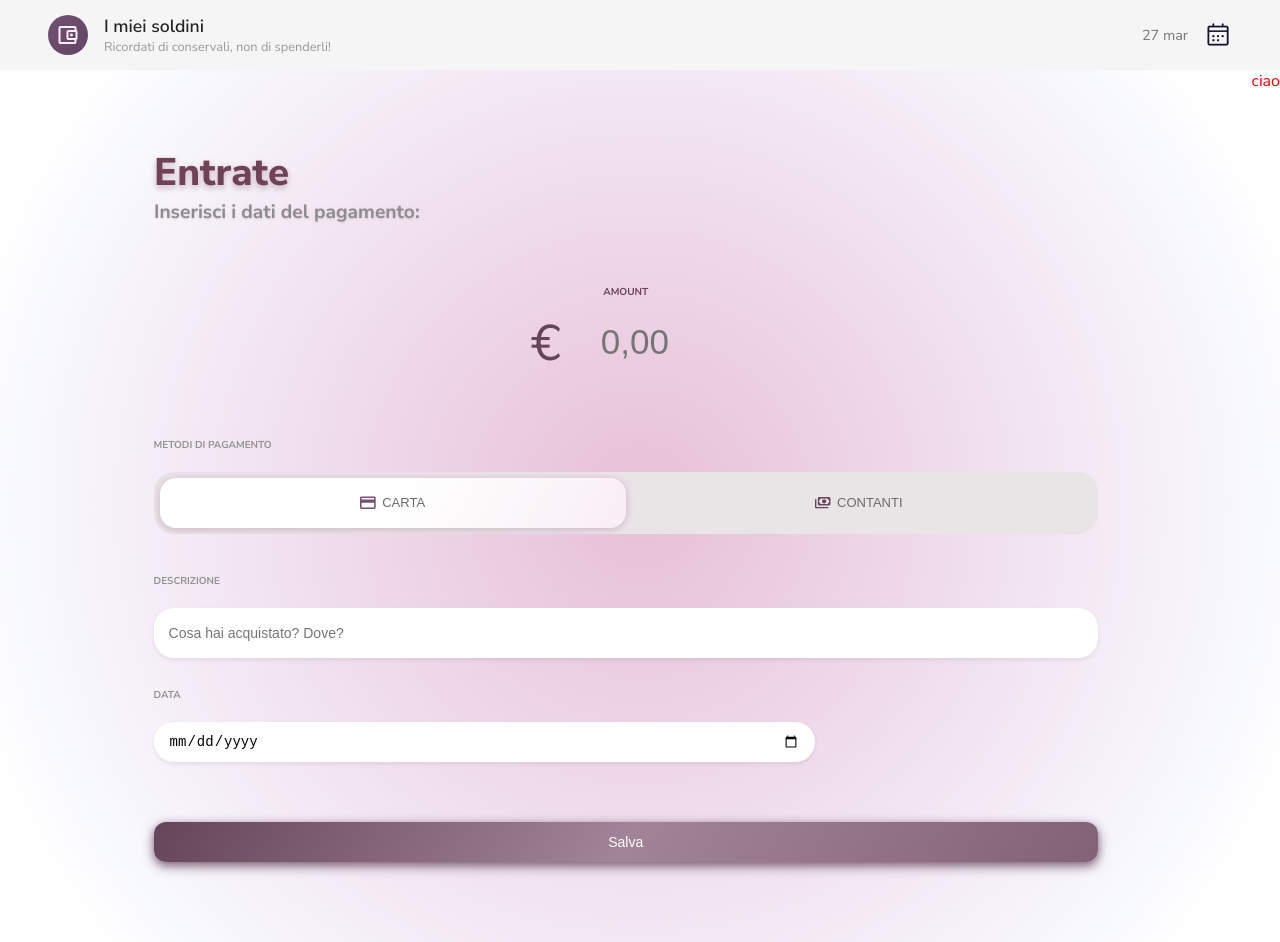
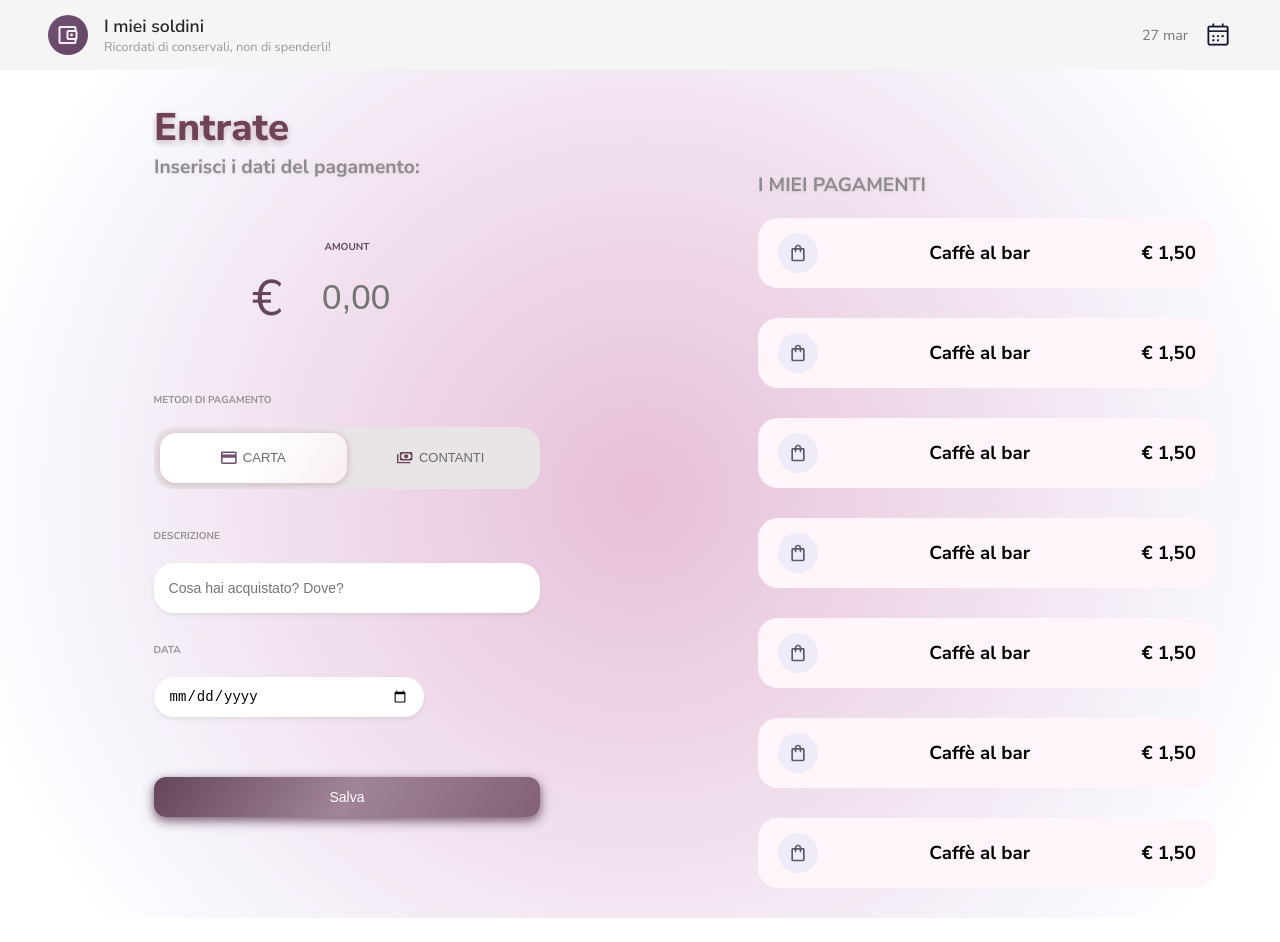
Before and after one commit to Vittoriatosi2006/Gestionale-spese, a React (Vite) app: page / in a window 1280 px wide. After the commit the page ends 918 px from the top, so only its background shows below. Built offline with nearby package versions, Linux system fonts and the light colour scheme; a web font is replaced by a local one.

Commit message:
aggiuna la struttura del componente

```diff
--- a/src/NewEntry.css
+++ b/src/NewEntry.css
@@ -253,7 +253,7 @@
   justify-content: center;
   width: 100%;
   margin-top: 60px;
-  margin-bottom: 80px;
+  margin-bottom: 100px;
 }
 
 .salva {
--- a/src/Recenti.css
+++ b/src/Recenti.css
@@ -1,3 +1,44 @@
-div {
-  color: red;
+.recenti-container {
+  display: flex;
+  flex-direction: column;
+  align-items: stretch;
+  width: 100%;
+  max-width: 1200px;
+  margin: 8% auto 0 auto;
+  padding: 0 5%;
+  box-sizing: border-box;
 }
+
+.i-miei-pagamenti {
+  font-size: clamp(1rem, 3vw, 1.2rem);
+  color: #8d8b8f; /* grigio elegante */
+  text-shadow:
+    0 1px 2px rgba(0, 0, 0, 0.1),
+    0 0 6px rgba(231, 191, 215, 0.2); /* leggero glow rosa */
+  animation: bounceIn 0.8s ease-out forwards;
+  animation-delay: 0.2s; /* parte dopo Entrate */
+  transition: all 0.3s ease;
+  padding-bottom: 20px;
+}
+
+.spesa-singola {
+  display: flex;
+  align-items: center;
+  height: 70px;
+  justify-content: space-between;
+  padding: 0 20px;
+  background-color: rgb(255, 245, 251);
+  border-radius: 20px;
+  margin-bottom: 30px;
+}
+
+.descrizione-pagamento {
+  display: flex;
+  flex-direction: column;
+  align-items: flex-start;
+}
+
+.icona-acquisto {
+  width: 40px;
+  height: 40px;
+}
--- a/src/Recenti.tsx
+++ b/src/Recenti.tsx
@@ -1,5 +1,44 @@
 import "./Recenti.css";
 
 export default function Recenti() {
-  return <div> ciao</div>;
+  return (
+    <main className="recenti-container">
+      <h2 className="i-miei-pagamenti"> I MIEI PAGAMENTI </h2>
+      <div className="spesa-singola">
+        <img src="icona-acquisto.svg" className="icona-acquisto" />
+        <h3 className="descrizione-pagamento"> Caffè al bar </h3>
+        <h3 className="prezzo-pagamento"> € 1,50 </h3>
+      </div>
+      <div className="spesa-singola">
+        <img src="icona-acquisto.svg" className="icona-acquisto" />
+        <h3 className="descrizione-pagamento"> Caffè al bar </h3>
+        <h3 className="prezzo-pagamento"> € 1,50 </h3>
+      </div>
+      <div className="spesa-singola">
+        <img src="icona-acquisto.svg" className="icona-acquisto" />
+        <h3 className="descrizione-pagamento"> Caffè al bar </h3>
+        <h3 className="prezzo-pagamento"> € 1,50 </h3>
+      </div>
+      <div className="spesa-singola">
+        <img src="icona-acquisto.svg" className="icona-acquisto" />
+        <h3 className="descrizione-pagamento"> Caffè al bar </h3>
+        <h3 className="prezzo-pagamento"> € 1,50 </h3>
+      </div>
+      <div className="spesa-singola">
+        <img src="icona-acquisto.svg" className="icona-acquisto" />
+        <h3 className="descrizione-pagamento"> Caffè al bar </h3>
+        <h3 className="prezzo-pagamento"> € 1,50 </h3>
+      </div>
+      <div className="spesa-singola">
+        <img src="icona-acquisto.svg" className="icona-acquisto" />
+        <h3 className="descrizione-pagamento"> Caffè al bar </h3>
+        <h3 className="prezzo-pagamento"> € 1,50 </h3>
+      </div>
+      <div className="spesa-singola">
+        <img src="icona-acquisto.svg" className="icona-acquisto" />
+        <h3 className="descrizione-pagamento"> Caffè al bar </h3>
+        <h3 className="prezzo-pagamento"> € 1,50 </h3>
+      </div>
+    </main>
+  );
 }
--- a/src/style.css
+++ b/src/style.css
@@ -23,7 +23,7 @@ body {
   );
 }
 
-@media (min-width: 600px) {
+@media (min-width: 1000px) {
   .main-content {
     flex-direction: row;
   }
```
Also changed, not shown: public/icona-acquisto.svg (added).
